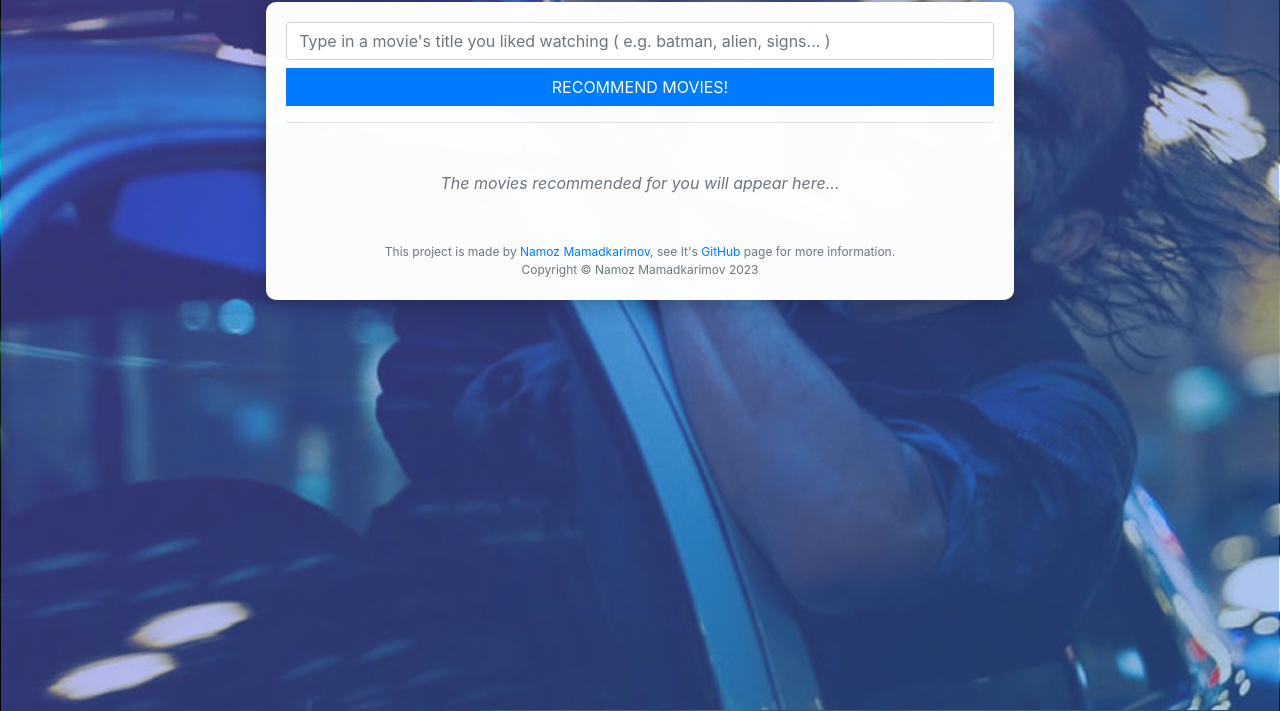
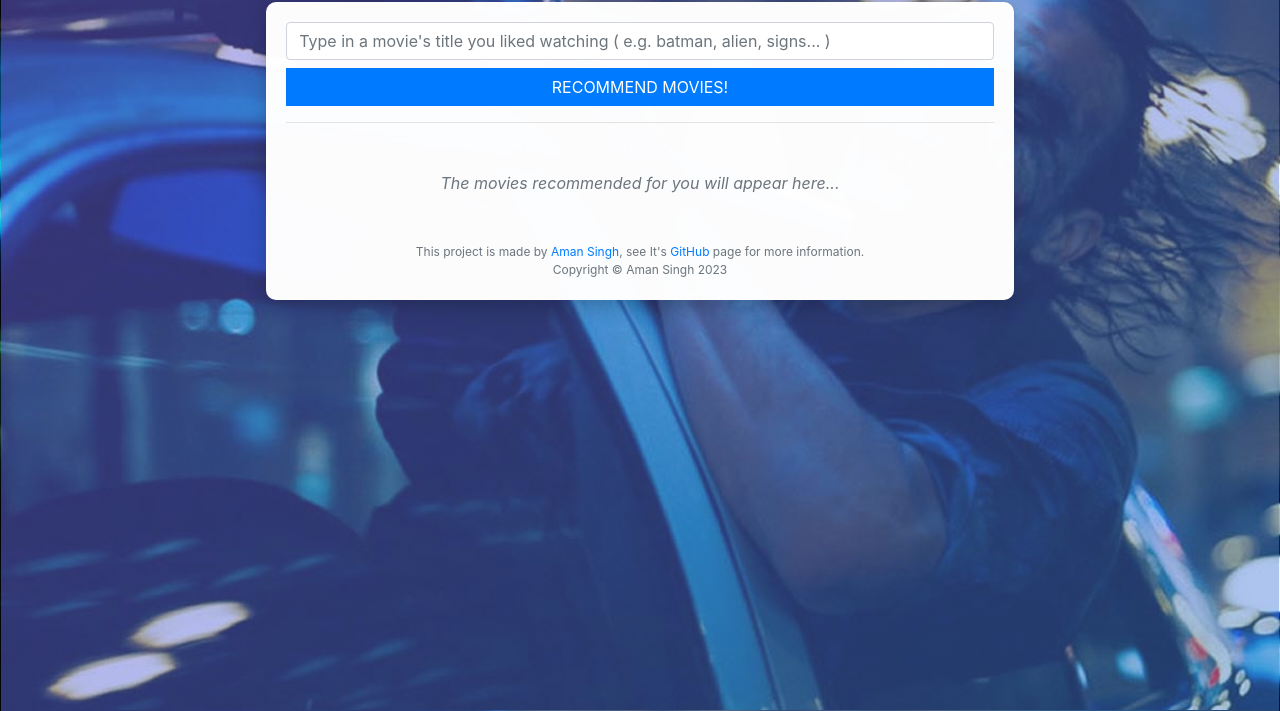
Before and after one commit to bottlement/movie-rec-system, a plain HTML site: page index.html in a window 1280 px wide. Shown: the part 90-801 px from the top of the page. Drawn offline with nearby package versions, Linux system fonts and the light colour scheme.

Commit message:
Update index.html

```diff
--- a/index.html
+++ b/index.html
@@ -81,10 +81,10 @@
 
             <footer class="footer mt-5">
                 <p class="text-muted" style="font-size: 12px;">
-                    This project is made by <a href="https://github.com/namazkhan">Namoz Mamadkarimov</a>,
-                    see It's <a href="https://github.com/namazkhan/movie-rec-system">GitHub</a> page for more information.
+                    This project is made by <a href="https://github.com/bottlement">Aman Singh</a>,
+                    see It's <a href="https://github.com/bottlement/movie-rec-system">GitHub</a> page for more information.
                     <br>
-                    Copyright &copy; Namoz Mamadkarimov 2023
+                    Copyright &copy; Aman Singh 2023
                 </p>
             </footer>
         </div>
```
